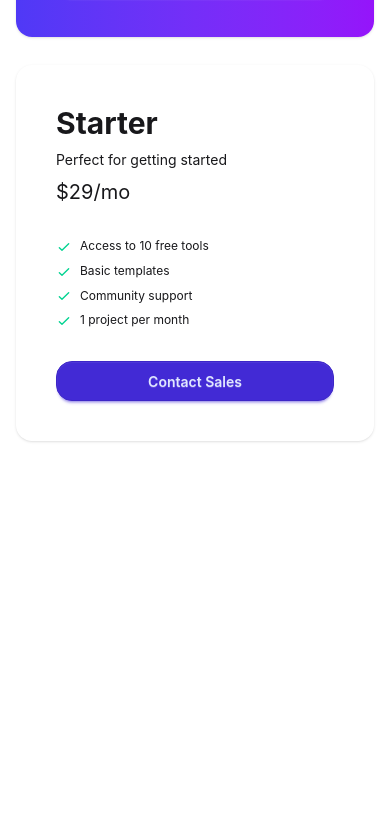
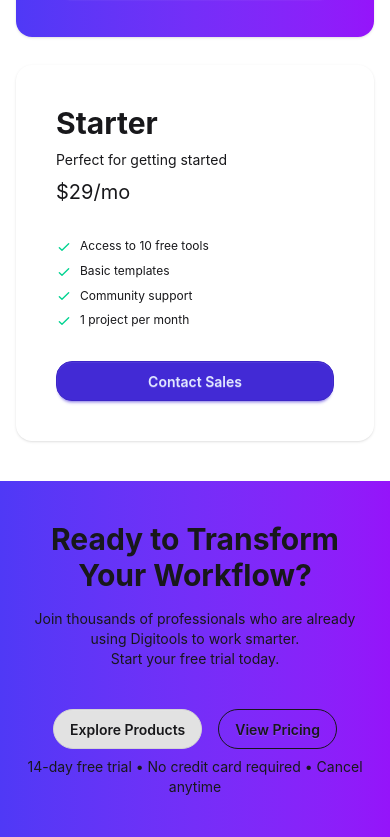
Before and after one commit to simantopal/Digitools-Assignment-6, a React (Vite) app: page / in a window 390 px wide. Shown: the part 7246-8083 px from the top of the page. Before the commit the page ends 7727 px from the top, so only its background shows below. Built offline with nearby package versions, Linux system fonts and the light colour scheme.

Commit message:
Ready to Transform design and responsive

```diff
--- a/src/App.jsx
+++ b/src/App.jsx
@@ -7,6 +7,7 @@
 import { ToastContainer } from 'react-toastify'
 import Step from './Components/StepSection/Step'
 import Pricing from './Components/PricingSection/Pricing'
+import Transform from './Components/TransformSection/Transform'
 
 const fetchProduct = async () => {
   const res = await fetch("/data.json");
@@ -26,6 +27,7 @@
       </Suspense>
       <Step></Step>
       <Pricing></Pricing>
+      <Transform></Transform>
 
       <ToastContainer />
     </>
--- /dev/null
+++ b/src/Components/TransformSection/Transform.jsx
@@ -0,0 +1,27 @@
+import React from 'react';
+
+const Transform = () => {
+    return (
+        <div className='w-full bg-linear-to-r from-[#4F39F6] to-[#9514FA] px-4 sm:px-6 md:px-10 lg:px-20 py-10 md:py-30 flex items-center justify-center'>
+
+            <div className='gap-8 text-center w-full items-center'>
+
+                <div className='space-y-4'>
+                    <h1 className='font-bold text-3xl sm:text-4xl md:text-5xl lg:text-6xl'>Ready to Transform Your Workflow?</h1>
+                    <p className='text-sm sm:text-base md:text-xl'>Join thousands of professionals who are already using Digitools to work smarter. <br /> Start your free trial today.</p>
+                </div>
+
+                <div className='space-y-2 md:px-6 mt-10'>
+                    <div className='space-x-4'>
+                        <button className="btn btn-active rounded-full">Explore Products</button>
+                        <button className="btn btn-outline rounded-full">View Pricing</button>
+                    </div>
+                    <p className='text-sm sm:text-base md:text-xl'>14-day free trial • No credit card required • Cancel anytime</p>
+                </div>
+
+            </div>
+        </div>
+    );
+};
+
+export default Transform;
```
